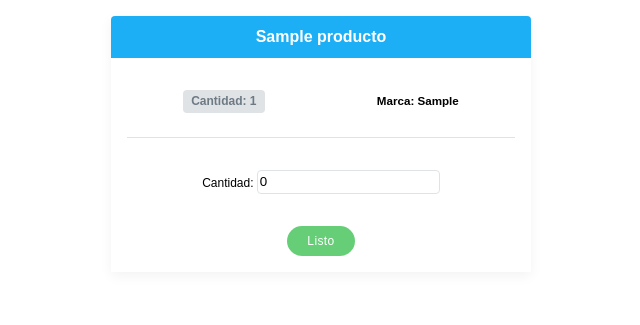
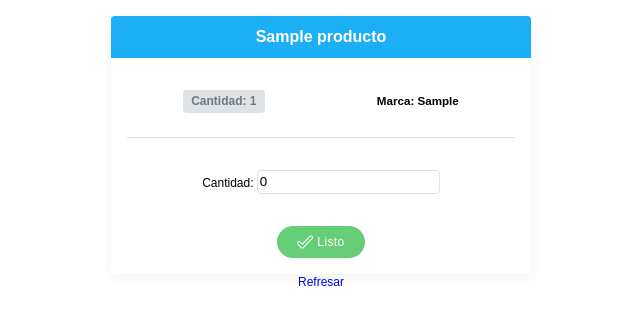
Before and after one commit to alelles16/food_manager, a Django app: a page that uses foodManager/templates/foodManager/consumir_producto.html in a window 1280 px wide. Shown: the top 325 px of the page, without its empty margins (319-959 px from the left). Run offline with Django 3.2, Linux system fonts and the light colour scheme; tables that the repository leaves empty hold one stand-in row (values such as "Sample post").

Commit message:
Solution some errors

```diff
--- a/foodManager/static/css/foodManager.css
+++ b/foodManager/static/css/foodManager.css
@@ -186,6 +186,10 @@ button {
     color: #fff;
 }
 
+.btn-cian {
+
+}
+
 .btn-blue:hover,
 .btn-blue:focus,
 .btn-success:hover,
--- a/foodManager/templates/foodManager/consumir_producto.html
+++ b/foodManager/templates/foodManager/consumir_producto.html
@@ -1,4 +1,6 @@
-{% extends 'foodManager/base.html' %} {% block content %}
+{% extends 'foodManager/base.html' %}
+{% block content %}
+{% load staticfiles %}
 <div class="wrap">
     <div class="card-space">
 
@@ -35,14 +37,23 @@
                     </div>
                     <div class="card-form">
                         <form method="POST" class="form-control">
-                            {% csrf_token %} {{ form.as_p }}
-                            <button type="submit" class="btn-rounded btn-success">Listo</button>
+                            {% csrf_token %}
+                            {{ form.as_p }}
+                            <button type="submit" class="btn-rounded btn-icon btn-success">
+                                <img src="{% static 'img/icons/checkmark-outline.svg' %}" alt="">
+                                Listo
+                            </button>
                         </form>
                     </div>
                 </div>
             </div>
 
         </div>
+
+        <a href="{% url 'name' %}" class="btn-icon btn-cian btn-rounded">
+            Refresar
+        </a>
+
     </div>
 </div>
 {% endblock %}
--- a/foodManager/views.py
+++ b/foodManager/views.py
@@ -1,4 +1,3 @@
-from django.shortcuts import render
 from django.utils import timezone
 from django.shortcuts import render, get_object_or_404, redirect
 from .models import Producto
```
Also changed, not shown: foodManager/static/img/icons/checkmark-outline.svg (added).
